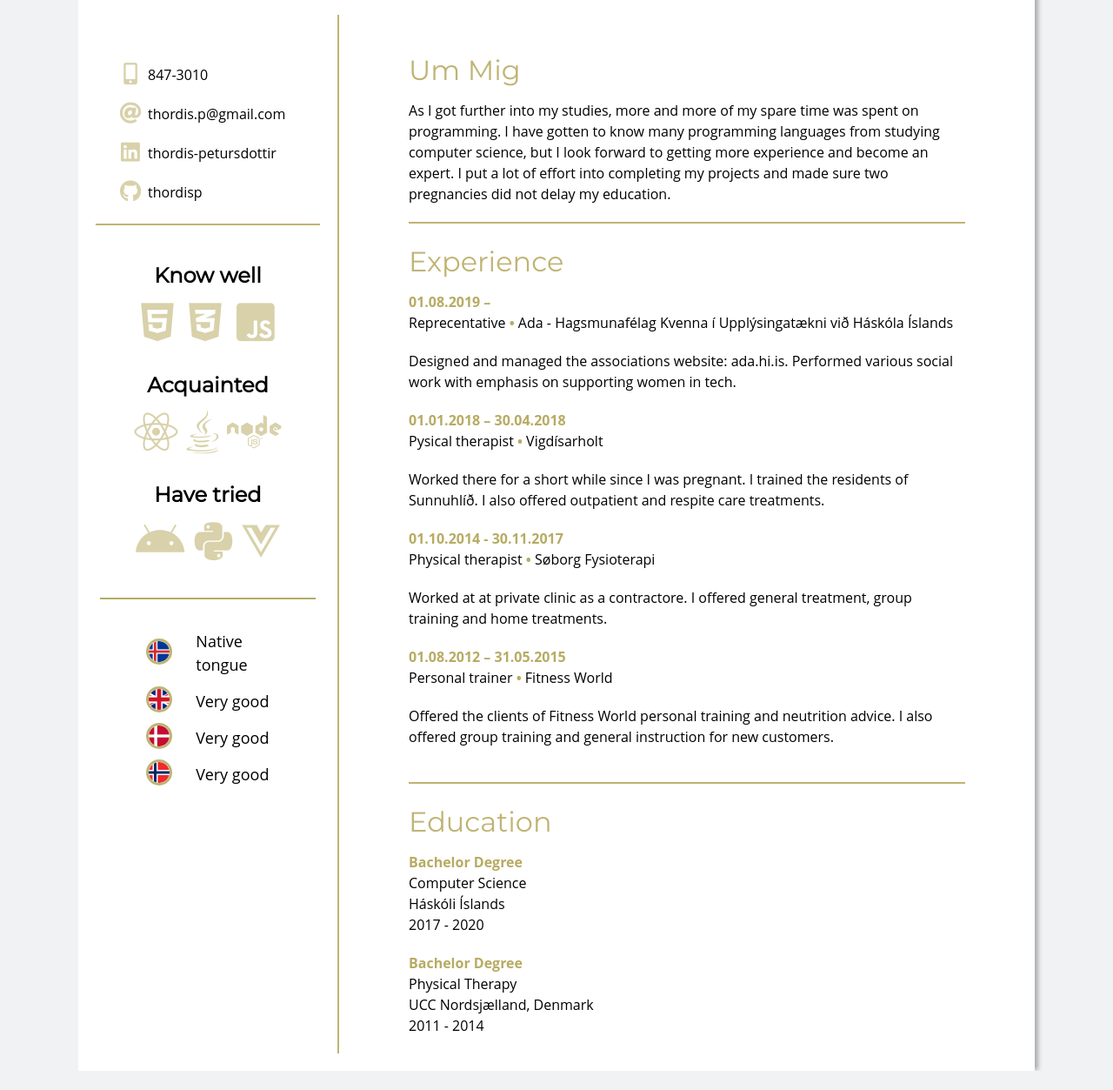
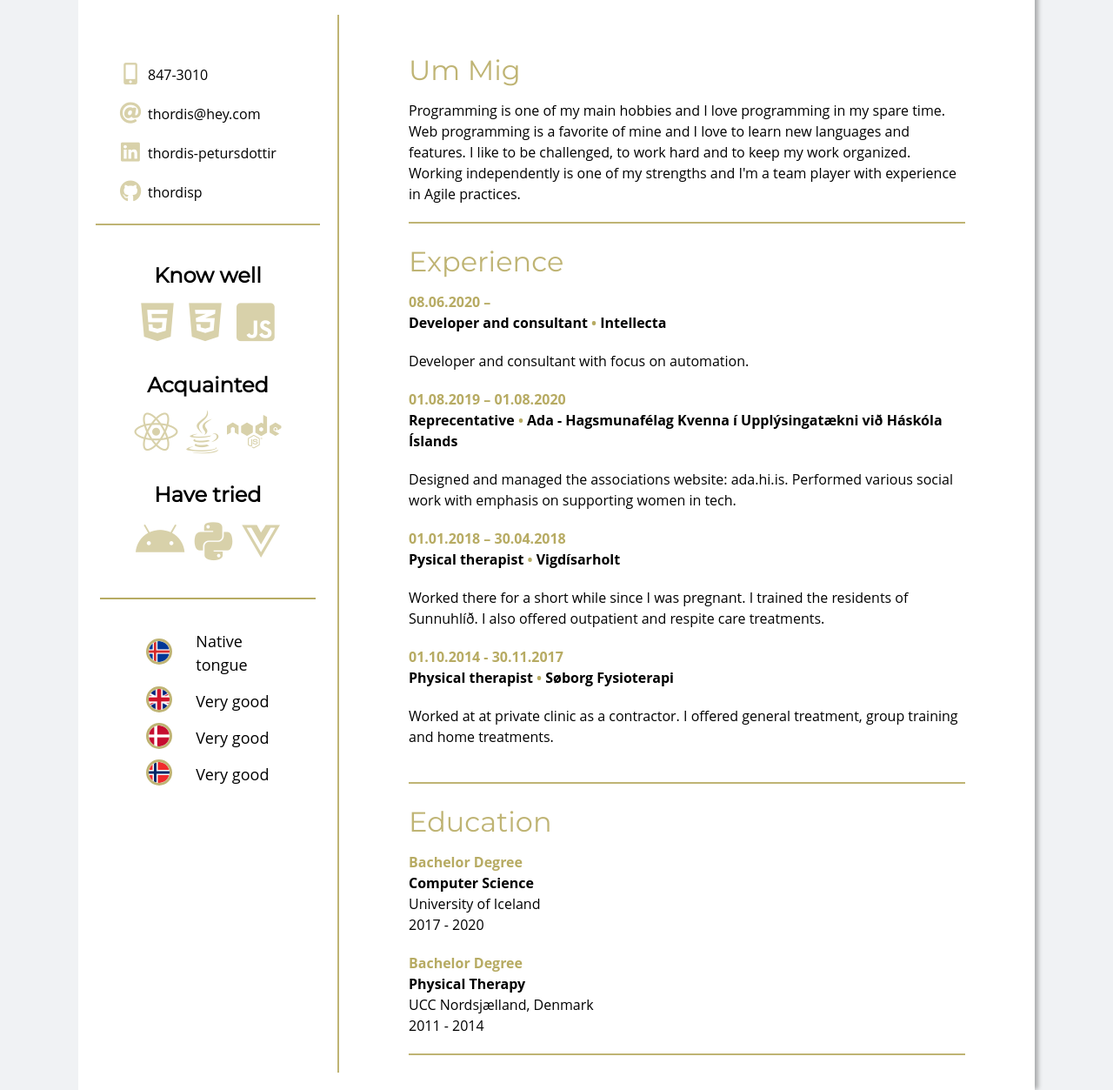
Before and after one commit to thordisp/thordisp.github.io, a website: page en.html in a window 1280 px wide. Shown: the part 183-1436 px from the top of the page at 87% size. Before the commit the page ends 1414 px from the top, so only its background shows below. Drawn offline with Linux system fonts and the light colour scheme.

Commit message:
Edited some of the text in the experience section. Styling: now the work title and name of the studies are bold.

```diff
--- a/en.html
+++ b/en.html
@@ -27,41 +27,39 @@
           <div class="about">
             <h3>Um Mig</h3>
             <p>
-              As I got further into my studies, more and more of my spare time was spent on programming. I have gotten to know many programming languages
-              from studying computer science, but I look forward to getting more experience and become an expert. I put a lot of effort into completing
-              my projects and made sure two pregnancies did not delay my education.
+              Programming is one of my main hobbies and I love programming in my spare time. Web programming is a favorite of mine
+              and I love to learn new languages and features. I like to be challenged, to work hard and to keep my work organized.
+              Working independently is one of my strengths and I'm a team player with experience in Agile practices.
             </p>
           </div>
           <div class="experience">
             <h3>Experience</h3>
-            <strong>01.08.2019 – </strong>
-            <p class="add-space-below">Reprecentative <strong>•</strong> Ada - Hagsmunafélag Kvenna í Upplýsingatækni við Háskóla Íslands</p>
+            <strong>08.06.2020 –</strong>
+            <p class="bold add-space-below">Developer and consultant <strong>•</strong> Intellecta</p>
+            <p class="add-space-below">Developer and consultant with focus on automation.</p>
+            <strong>01.08.2019 – 01.08.2020</strong>
+            <p class="bold add-space-below">Reprecentative <strong>•</strong> Ada - Hagsmunafélag Kvenna í Upplýsingatækni við Háskóla Íslands</p>
             <p class="add-space-below">Designed and managed the associations website: <a href="ada.hi.is">ada.hi.is</a>. Performed various social
             work with emphasis on supporting women in tech.</p>
             <strong>01.01.2018 – 30.04.2018</strong>
-            <p class="add-space-below">Pysical therapist <strong>•</strong> Vigdísarholt</p>
+            <p class="bold add-space-below">Pysical therapist <strong>•</strong> Vigdísarholt</p>
             <p class="add-space-below">Worked there for a short while since I was pregnant. I trained the residents of Sunnuhlíð.
             I also offered outpatient and respite care treatments.
             </p>
             <strong>01.10.2014 - 30.11.2017</strong>
-            <p class="add-space-below">Physical therapist <strong>•</strong> Søborg Fysioterapi</p>
-            <p class="add-space-below">Worked at at private clinic as a contractore. I offered general treatment, group training
+            <p class="bold add-space-below">Physical therapist <strong>•</strong> Søborg Fysioterapi</p>
+            <p class="add-space-below">Worked at at private clinic as a contractor. I offered general treatment, group training
             and home treatments.
-            </p>
-            <strong>01.08.2012 – 31.05.2015</strong>
-            <p class="add-space-below">Personal trainer <strong>•</strong> Fitness World</p>
-            <p class="add-space-below">Offered the clients of Fitness World personal training and neutrition advice.
-            I also offered group training and general instruction for new customers.
             </p>
           </div>
           <div class="education">
             <h3>Education</h3>
             <strong>Bachelor Degree</strong>
-            <p>Computer Science</p>
-            <p>Háskóli Íslands</p>
+            <p class="bold">Computer Science</p>
+            <p>University of Iceland</p>
             <p class="add-space-below">2017 - 2020</p>
             <strong>Bachelor Degree</strong>
-            <p>Physical Therapy</p>
+            <p class="bold">Physical Therapy</p>
             <p>UCC Nordsjælland, Denmark</p>
             <p>2011 - 2014</p>
           </div>
@@ -74,7 +72,7 @@
             </div>
             <div class="contact-detail">
               <i class="at"></i>
-              <p>thordis.p@gmail.com</p>
+              <p>thordis@hey.com</p>
             </div>
             <div class="contact-detail">
               <i class="linkedin"></i>
--- a/styles.scss
+++ b/styles.scss
@@ -129,9 +129,13 @@ h1, h3, h4 {
         margin-bottom: 20px;
       }
 
-      .about, .experience {
+      .about, .experience, .education {
         padding-bottom: 20px;
         border-bottom: 2px solid #bfb474;
+
+        .bold {
+          font-weight: bold;
+        }
 
         a {
           color: #000;
```
Also changed, not shown: index.html (+11 -10 lines), styles.css.
